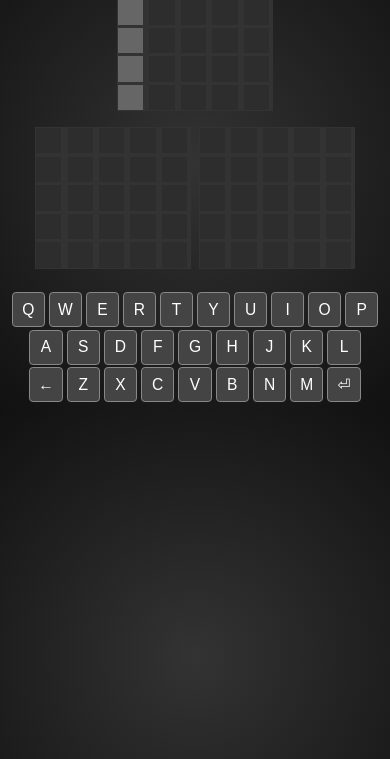
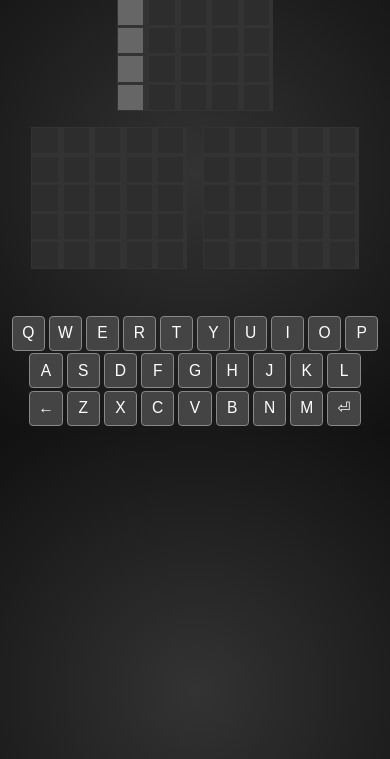
Before and after one commit to Deweywhite/Intersections, a plain HTML site: page Intersections.html in a window 390 px wide. Shown: the part 85-844 px from the top of the page. Drawn offline with Linux system fonts and the light colour scheme.

Commit message:
Add files via upload

```diff
--- a/Intersections.html
+++ b/Intersections.html
@@ -253,7 +253,7 @@
 			display: flex;
 			flex-direction: row;
 			justify-content: center;
-			gap: 2vw;
+			gap: 4vw;
 			width: 100%;
 		}
 		.grid {
@@ -298,7 +298,7 @@
 			min-height: 8vw;
 		}
 		.keyboard-container {
-			margin-top: 4vw; /* Adds space above keyboard */
+			margin-top: 10vw; /* Adds space above keyboard */
 			width: 100%;
 			gap: 0;
 		}
```
